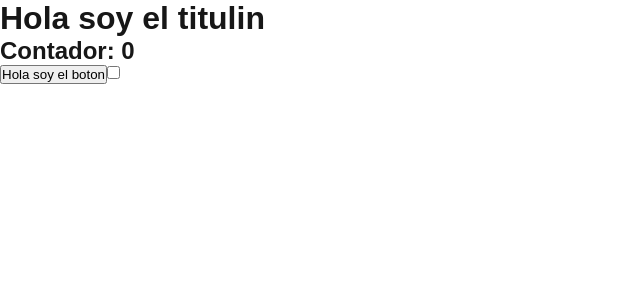
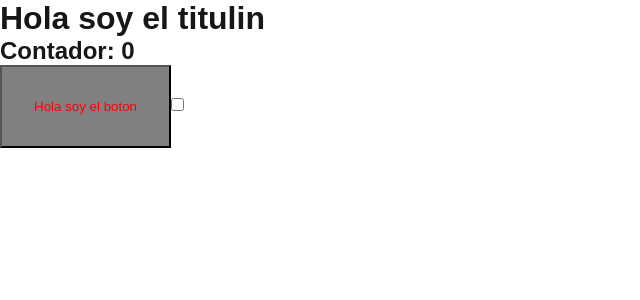
Before and after one commit to ffacusuarez/proyecto-next-MALAGRECA-SUAREZ, a Next.js app in the folder proyecto-next/: page /contador in a window 1280 px wide. Shown: the top 300 px of the page, without its empty margins (0-640 px from the left). Built offline with nearby package versions, Linux system fonts and the light colour scheme.

Commit message:
hola - ns camvios

```diff
--- a/proyecto-next/src/app/componentes/Button.js
+++ b/proyecto-next/src/app/componentes/Button.js
@@ -1,10 +1,21 @@
 "use client"
+
+import styles from "@/app/componentes/Button.module.css"
+import clsx from "clsx"
 
 export default function Button(props) {
 
     return(
         <>
-            <button onClick={props.onClick}>{props.text}</button>
+            <button className={
+                clsx(
+                    {
+                    [styles.button] : true,
+                    [styles.incremental] : props.color == "green",
+                    [styles.decreciente] : props.color == "blue"
+                    }
+                )
+            } onClick={props.onClick}>{props.text}</button>
         </>
     )
 }
--- /dev/null
+++ b/proyecto-next/src/app/componentes/Button.module.css
@@ -0,0 +1,16 @@
+.button {
+    color: red;
+    background-color: grey;
+    padding: 2rem;
+
+}
+
+.incremental {
+    background-color: green;
+    color: white;
+}
+
+.decreciente {
+    background-color: blue;
+    color: white;
+}
--- a/proyecto-next/src/app/componentes/Input.js
+++ b/proyecto-next/src/app/componentes/Input.js
@@ -3,7 +3,7 @@
 export default function Input(props) {
     return(
         <>
-            <input type={(props.type)} id={(props.id)} placeholder={(props.placeholder)} onChange={props.onChange}></input>
+            <input className={props.className} type={(props.type)} id={(props.id)} placeholder={(props.placeholder)} onChange={props.onChange}></input>
         </>
     )
 }
--- a/proyecto-next/src/app/componentes/Title.js
+++ b/proyecto-next/src/app/componentes/Title.js
@@ -3,7 +3,7 @@ export default function Title(props) {
 
     return(
         <>
-            <h1>{props.titulo}</h1>
+            <h1 className={props.className}>{props.titulo}</h1>
         </>
     )
 }
--- a/proyecto-next/src/app/contador/page.js
+++ b/proyecto-next/src/app/contador/page.js
@@ -5,11 +5,15 @@ import Button from "../componentes/Button";
 import Title from "../componentes/Title";
 import Input from "../componentes/Input";
 
+
+
+
+
 export default function Contador() {
 
     const [cuenta, setCuenta] = useState(0)
     const [checkbox, setCheckbox] = useState(false)
-
+    const [color, setColor] = useState("green")
 
     useEffect(() => {
         if (cuenta == 20) {
@@ -40,15 +44,20 @@ export default function Contador() {
         console.log(event)
         setCheckbox(event.target.checked)
         console.log(checkbox)
+        if (event.target.checked == false) {
+            setColor("blue")
+        } else {
+            setColor("green")
+        }
     }
 
     return(
-        <>
-            <Title titulo="Hola soy el titulin"></Title>
+        <div className="contenedor">
+            <Title titulo="Hola soy el titulin" className="title"></Title>
 
-            <h2>Contador: {cuenta}</h2>
-            <Button onClick={Verificacion} text="Hola soy el boton"></Button>
-            <Input type="checkbox" onChange={llamarCheckBox}></Input>
-        </>
+            <h2 className="subtitulo">Contador: {cuenta}</h2>
+            <Button onClick={Verificacion} text="Hola soy el boton" className={color}></Button>
+            <Input type="checkbox" onChange={llamarCheckBox} className="input-checkbox"></Input>
+        </div>
     )
 }
```
Also changed, not shown: proyecto-next/package.json (+5 -4 lines), 1 other file (tests, documents, lock files or other folders).
